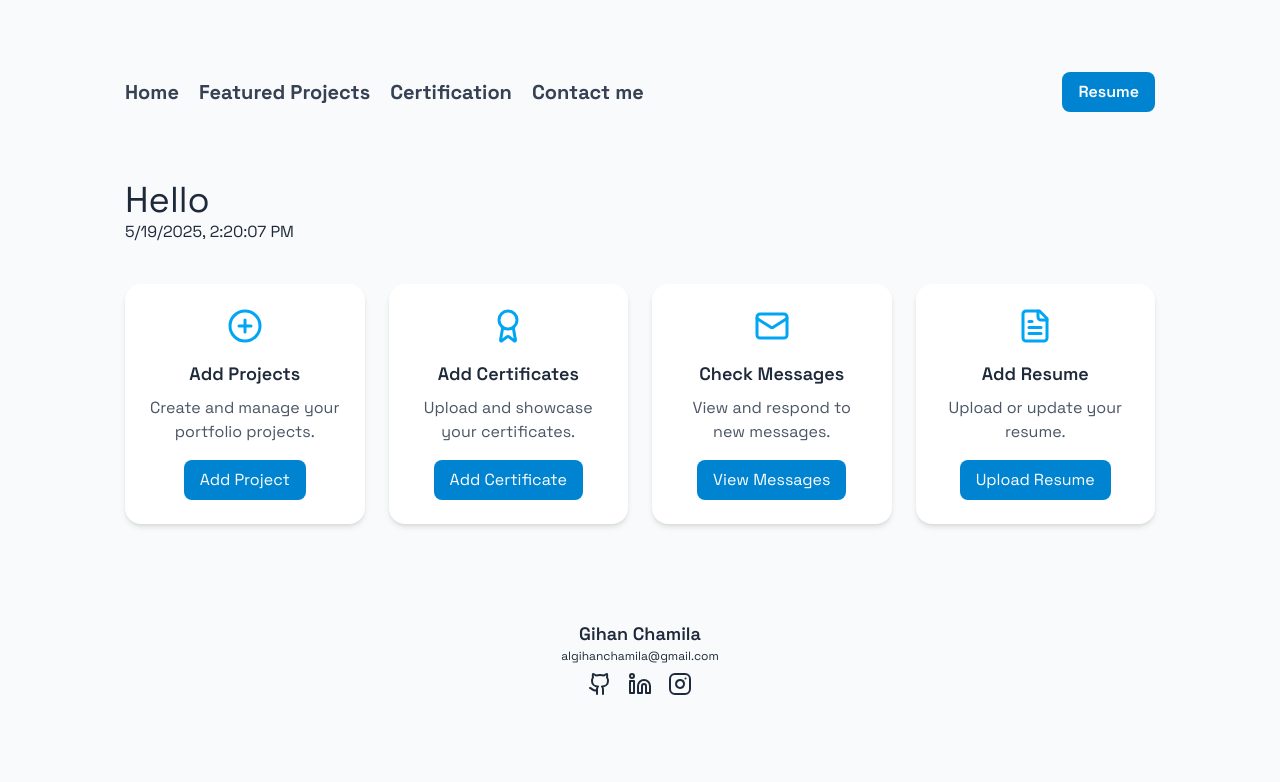
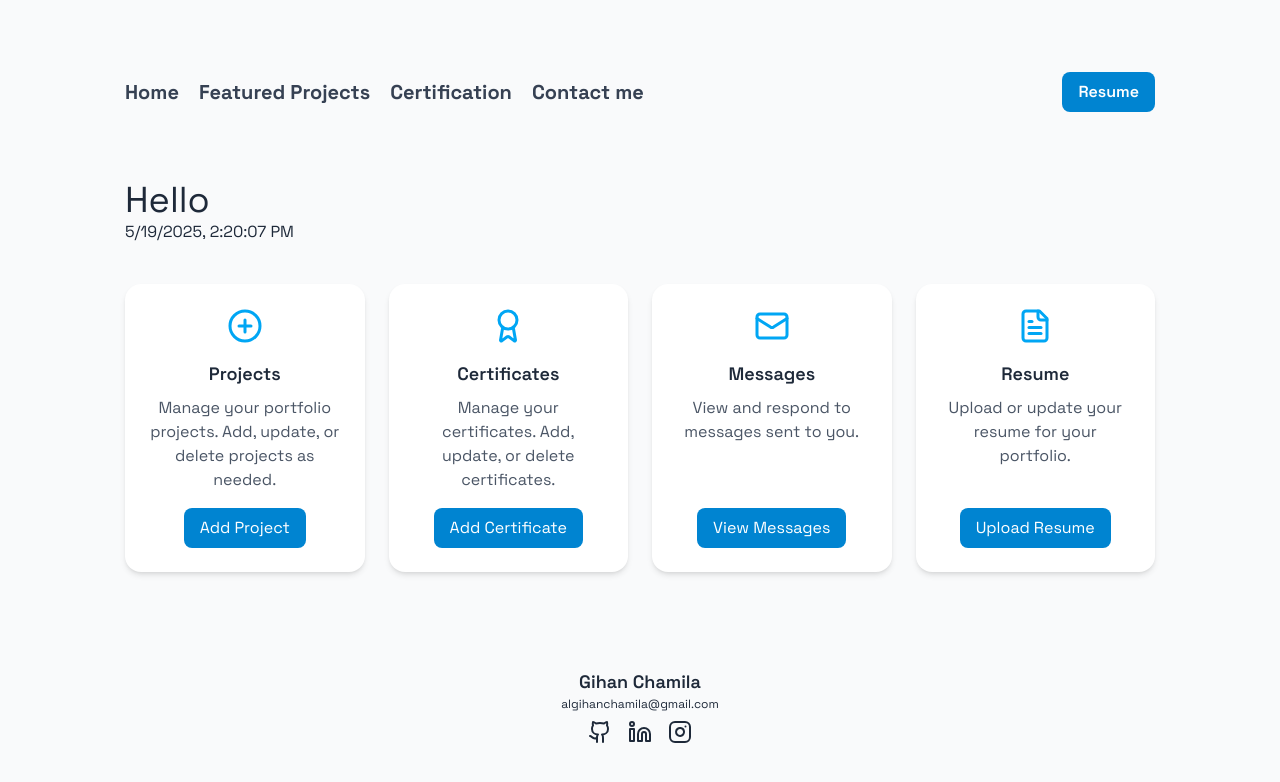
Before and after one commit to gihanchamila/portfolio-frontend, a React (Vite) app: page /admin/dashboard in a window 1280 px wide. Shown: the top 782 px of the page. Built offline with nearby package versions, Linux system fonts and the light colour scheme.

Commit message:
feat: update dashboard card titles and descriptions for clarity and consistency

```diff
--- a/src/components/DashBoard.jsx
+++ b/src/components/DashBoard.jsx
@@ -2,7 +2,6 @@ import React, { useEffect, useState } from 'react'
 import { useAuth } from '../context/AuthContext'
 import { PlusCircle, Award, Mail, FileText } from 'lucide-react'
 import Button from './utils/Button'
-import axios from '../axios/axios'
 import AddProjectForm from './utils/AddProjectForm'
 import AddCertificateForm from './utils/AddCertificateForm'
 import MessagesList from './utils/MessagesList'
@@ -105,8 +104,8 @@ const DashBoard = () => {
     {
       key: "project",
       icon: <PlusCircle size={36} />,
-      title: "Add Projects",
-      description: "Create and manage your portfolio projects.",
+      title: "Projects",
+      description: "Manage your portfolio projects. Add, update, or delete projects as needed.",
       actionLabel: "Add Project",
       popupTitle: "Add Project",
       popupContent: (
@@ -123,8 +122,8 @@ const DashBoard = () => {
     {
       key: "certificate",
       icon: <Award size={36} />,
-      title: "Add Certificates",
-      description: "Upload and showcase your certificates.",
+      title: "Certificates",
+      description: "Manage your certificates. Add, update, or delete certificates.",
       actionLabel: "Add Certificate",
       popupTitle: "Add Certificate",
       popupContent: (
@@ -141,8 +140,8 @@ const DashBoard = () => {
     {
       key: "messages",
       icon: <Mail size={36} />,
-      title: "Check Messages",
-      description: "View and respond to new messages.",
+      title: "Messages",
+      description: "View and respond to messages sent to you.",
       actionLabel: "View Messages",
       popupTitle: "Messages",
       popupContent: (
@@ -152,8 +151,8 @@ const DashBoard = () => {
     {
       key: "resume",
       icon: <FileText size={36} />,
-      title: "Add Resume",
-      description: "Upload or update your resume.",
+      title: "Resume",
+      description: "Upload or update your resume for your portfolio.",
       actionLabel: "Upload Resume",
       popupTitle: "Upload Resume",
       popupContent: (
```
